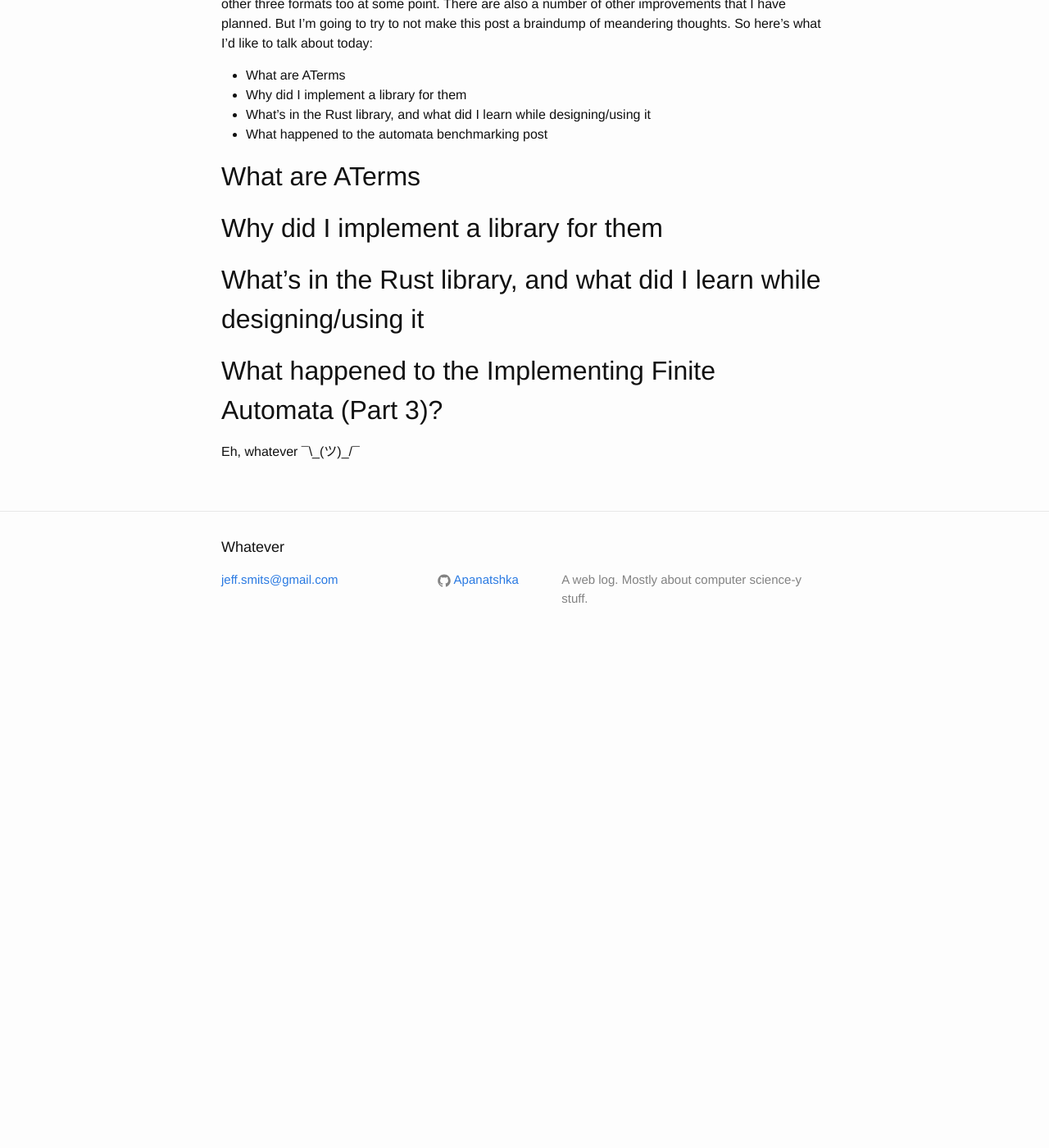
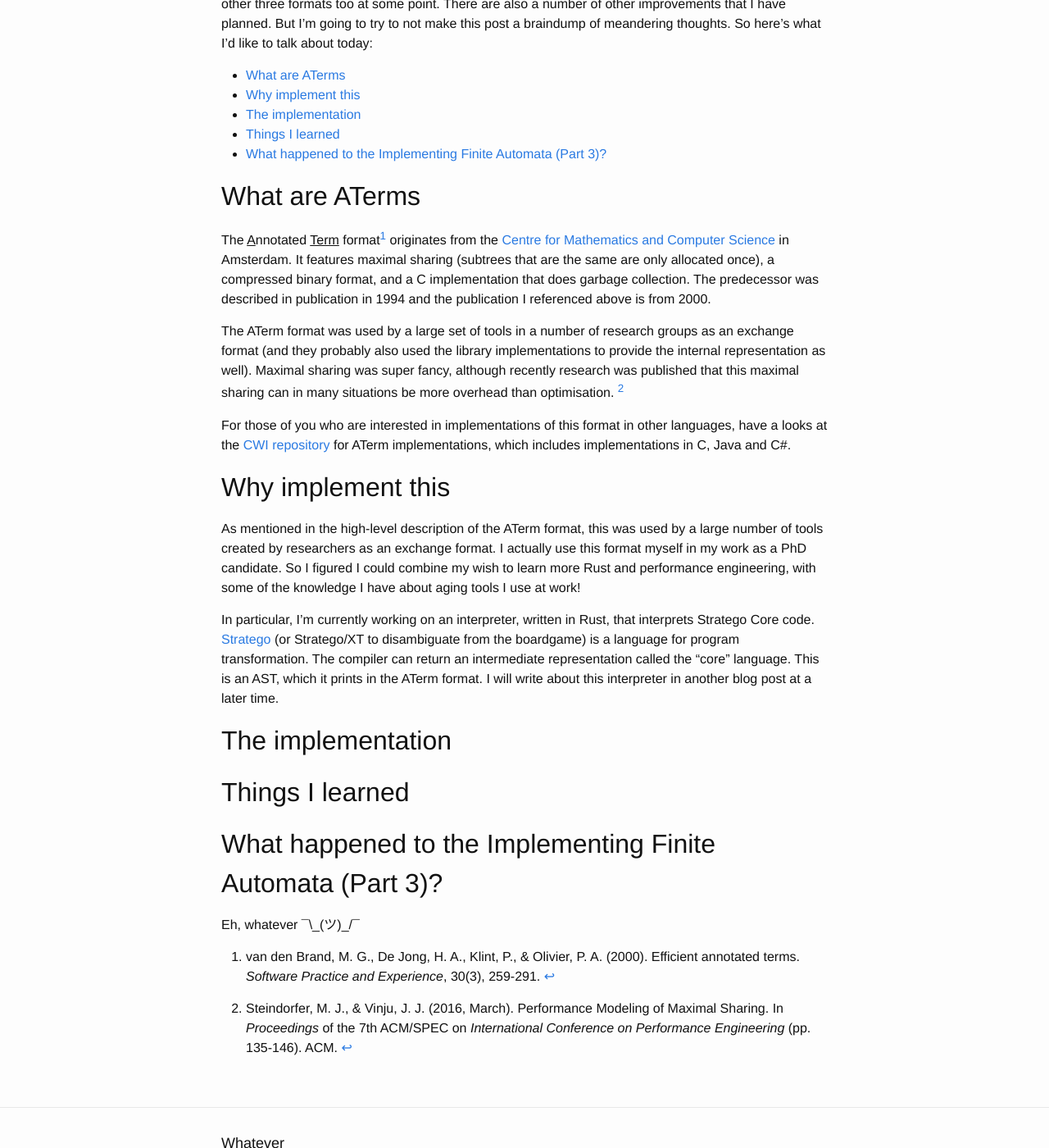
Before and after one commit to Apanatshka/Apanatshka.github.io, a Jekyll site: the page built from _posts/2017-05-07-first-published-crate-aterm.md, in a window 1280 px wide and 1400 px high, scrolled down 255 px. Shown: the whole window at 82% size. Built offline with Jekyll 4.4.1, drawn with Linux system fonts in a browser that asks for light colours; before the commit the page ends 1056 px from its top, so only the background shows below that.

Commit message:
More text!

```diff
--- a/_posts/2017-05-07-first-published-crate-aterm.md
+++ b/_posts/2017-05-07-first-published-crate-aterm.md
@@ -6,21 +6,33 @@ category: CompSci
 tags:     [annotated term, term, Rust]
 ---
 
-I published my first crate to [crates.io](https://crates.io)! It's called [`aterm`](https://crates.io/crates/aterm), and it's a library that implements the Annotated Term format. Currently it can only parse and print the normal textual format, but I'm planning to add the other three formats too at some point. There are also a number of other improvements that I have planned. But I'm going to try to not make this post a braindump of meandering thoughts. So here's what I'd like to talk about today:
+I published my first crate to [crates.io](https://crates.io/)! It's called [`aterm`](https://crates.io/crates/aterm), and it's a library that implements the Annotated Term format. Currently it can only parse and print the normal textual format, but I'm planning to add the other three formats too at some point. There are also a number of other improvements that I have planned. But I'm going to try to not make this post a braindump of meandering thoughts. So here's what I'd like to talk about today:
 
-* What are ATerms
-* Why did I implement a library for them
-* What's in the Rust library, and what did I learn while designing/using it
-* What happened to the automata benchmarking post
+* Table of Contents
+{:toc}
 
 # What are ATerms
 
+The <u>A</u>nnotated <u>Term</u> format[^1] originates from the [Centre for Mathematics and Computer Science](https://www.cwi.nl/about) in Amsterdam. It features maximal sharing (subtrees that are the same are only allocated once), a compressed binary format, and a C implementation that does garbage collection. The predecessor was described in publication in 1994 and the publication I referenced above is from 2000.
 
+The ATerm format was used by a large set of tools in a number of research groups as an exchange format (and they probably also used the library implementations to provide the internal representation as well). Maximal sharing was super fancy, although recently research was published that this maximal sharing can in many situations be more overhead than optimisation. [^2]
 
-# Why did I implement a library for them
+For those of you who are interested in implementations of this format in other languages, have a looks at the [CWI repository](https://github.com/cwi-swat/aterms) for ATerm implementations, which includes implementations in C, Java and C#.
 
-# What's in the Rust library, and what did I learn while designing/using it
+# Why implement this
+
+As mentioned in the high-level description of the ATerm format, this was used by a large number of tools created by researchers as an exchange format. I actually use this format myself in my work as a PhD candidate. So I figured I could combine my wish to learn more Rust and performance engineering, with some of the knowledge I have about aging tools I use at work!
+
+In particular, I'm currently working on an interpreter, written in Rust, that interprets Stratego Core code. [Stratego](http://strategoxt.org/) (or Stratego/XT to disambiguate from the boardgame) is a language for program transformation. The compiler can return an intermediate representation called the "core" language. This is an AST, which it prints in the ATerm format. I will write about this interpreter in another blog post at a later time.
+
+# The implementation
+
+# Things I learned
 
 # What happened to the Implementing Finite Automata (Part 3)?
 
 Eh, whatever ¯\\\_(ツ)\_/¯
+
+[^1]: van den Brand, M. G., De Jong, H. A., Klint, P., & Olivier, P. A. (2000). Efficient annotated terms. *Software Practice and Experience*, 30(3), 259-291.
+
+[^2]: Steindorfer, M. J., & Vinju, J. J. (2016, March). Performance Modeling of Maximal Sharing. In *Proceedings* of the 7th ACM/SPEC on *International Conference on Performance Engineering* (pp. 135-146). ACM.
```
